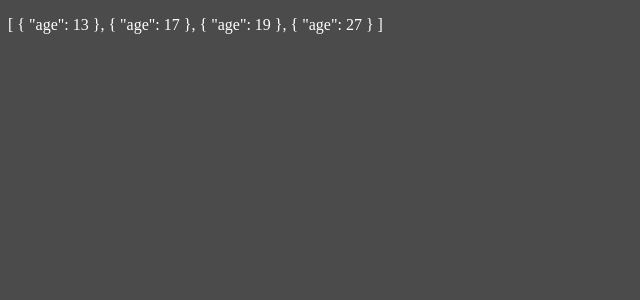
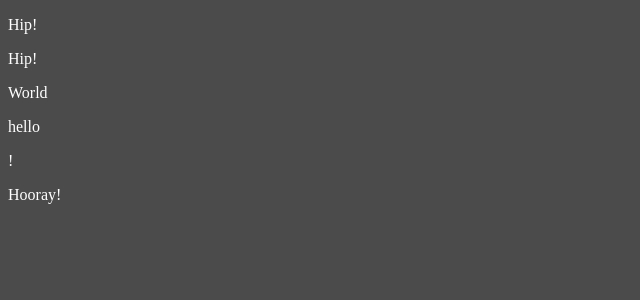
Before and after one commit to ppmarkek/Angular, an Angular app: page / in a window 1280 px wide. Shown: the top 300 px of the page, without its empty margins (0-640 px from the left). Built offline with nearby package versions, Linux system fonts and the light colour scheme.

Commit message:
feat: ng-template and ng-container

```diff
--- a/src/app/app.component.html
+++ b/src/app/app.component.html
@@ -1 +1,17 @@
-<p>{{ageOfUsers | sortData: 'age' | customJson}}</p>
+<p>Hip!</p>
+<ng-container
+  *ngTemplateOutlet="
+    test;
+    context: { first: 'hello', $implicit: 'World', someText: '!' }
+  "
+>
+  <span>asdasdasdasdasdasdasdasdasd</span>
+</ng-container>
+<p>Hooray!</p>
+
+<ng-template #test let-item let-firstItem="first" let-someText="someText">
+  <p>Hip!</p>
+  <p>{{ item }}</p>
+  <p>{{ firstItem }}</p>
+  <p>{{ someText }}</p>
+</ng-template>
--- a/src/app/app.component.ts
+++ b/src/app/app.component.ts
@@ -4,6 +4,9 @@ import { UppercasePipe } from './pipes/uppercase.pipe';
 import { CutTextPipe } from './pipes/cut-text.pipe';
 import { SortDataPipe } from './pipes/sort-data.pipe';
 import { CustomJsonPipe } from './pipes/custom-json.pipe';
+import { ChildComponent } from './components/child/child.component';
+import { CommonModule } from '@angular/common';
+
 
 @Component({
   selector: 'app-root',
@@ -15,14 +18,10 @@ import { CustomJsonPipe } from './pipes/custom-json.pipe';
     CutTextPipe,
     SortDataPipe,
     CustomJsonPipe,
+    ChildComponent,
+    CommonModule
   ],
 })
 export class AppComponent {
-  ageOfUsers = [{ age: 19 }, { age: 17 }, { age: 27 }];
 
-  constructor() {
-    setTimeout(() => {
-      this.ageOfUsers = [...this.ageOfUsers, { age: 13 }];
-    }, 3000);
-  }
 }
```
Also changed, not shown: src/app/components/child/child.component.ts (added, +11 -0 lines), src/app/components/child/child.component.html (added), src/app/components/child/child.component.scss (added), 1 other file (tests, documents, lock files or other folders).
